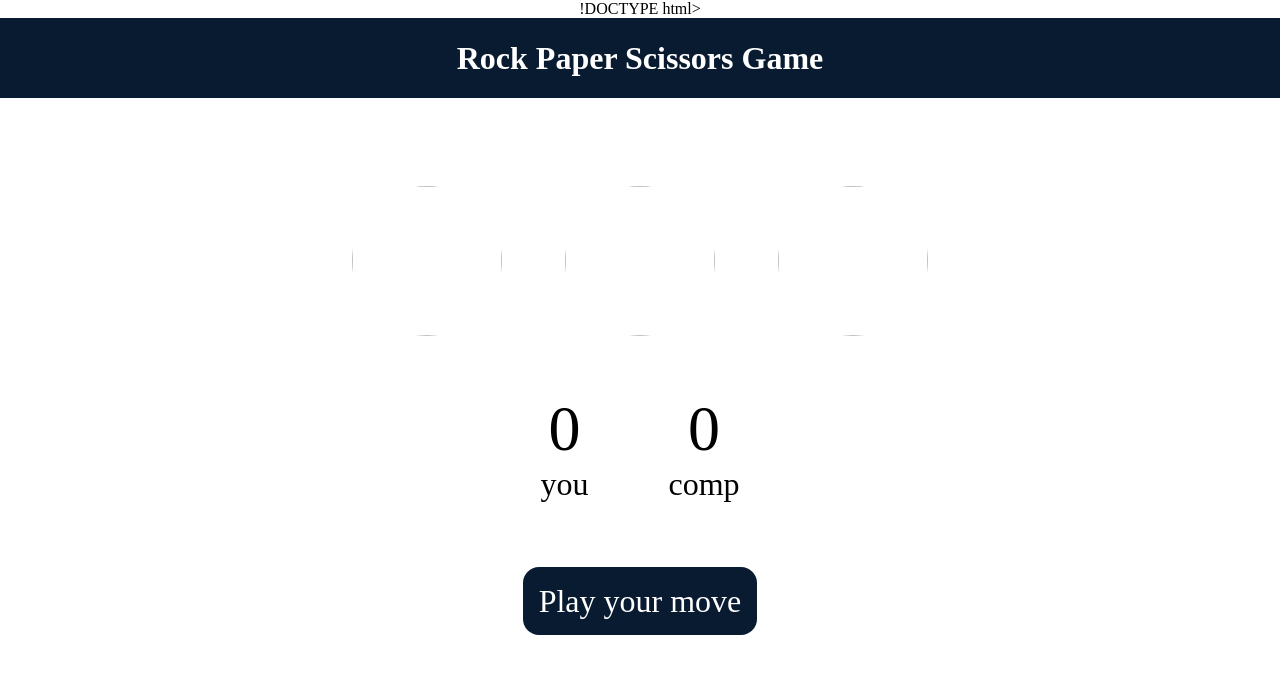
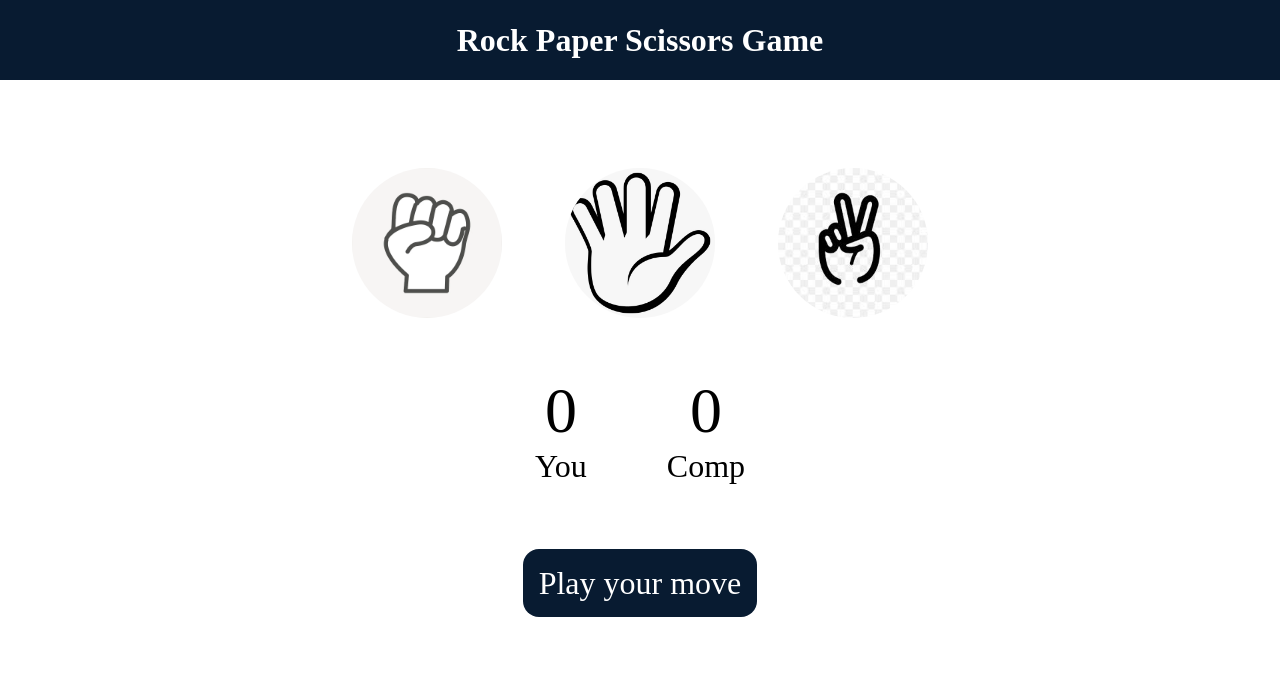
Before and after one commit to ujjawal-29/Rock-Paper-Scissors, a plain HTML site: page index.html in a window 1280 px wide. Drawn offline with Linux system fonts and the light colour scheme.

Commit message:
restored images folder and update HTML

```diff
--- a/index.html
+++ b/index.html
@@ -1,44 +1,41 @@
-!DOCTYPE html>
+<!DOCTYPE html>
 <html lang="en">
 <head>
     <meta charset="UTF-8">
     <meta name="viewport" content="width=device-width, initial-scale=1.0">
-    <title>Rock paper scissors</title>
-    <link rel="stylesheet" href="style.css" />
+    <title>Rock Paper Scissors</title>
+    <link rel="stylesheet" href="style.css">
 </head>
 <body>
     <h1>Rock Paper Scissors Game</h1>
+
     <div class="choices">
         <div class="choice" id="rock">
-        <img src="C:\Users\UJJAWAL KUMAR SINGH\Downloads\rock.png">
-
+            <img src="images/rock.webp" alt="Rock">
         </div>
         <div class="choice" id="paper">
-        <img src="C:\Users\UJJAWAL KUMAR SINGH\Downloads\paper.png">
-
+            <img src="images/paper.jpeg" alt="Paper">
         </div>
         <div class="choice" id="scissors">
-        <img src="C:\Users\UJJAWAL KUMAR SINGH\Downloads\scissors.png">
-
+            <img src="images/scissors.jpg" alt="Scissors">
         </div>
     </div>
+
     <div class="score-board">
         <div class="score">
             <p id="user-score">0</p>
-            <P>you</P>
-
+            <p>You</p>
         </div>
         <div class="score">
             <p id="comp-score">0</p>
-            <p>comp</p>
-
+            <p>Comp</p>
+        </div>
     </div>
 
-    </div>
     <div class="msg-container">
         <p id="msg">Play your move</p>
+    </div>
 
-    </div>
     <script src="app.js"></script>
 </body>
 </html>
```
Also changed, not shown: images/paper.jpeg (added), images/rock.webp (added), images/scissors.jpg (added), 1 other file. Lines whose indentation alone changed are shown as unchanged.
